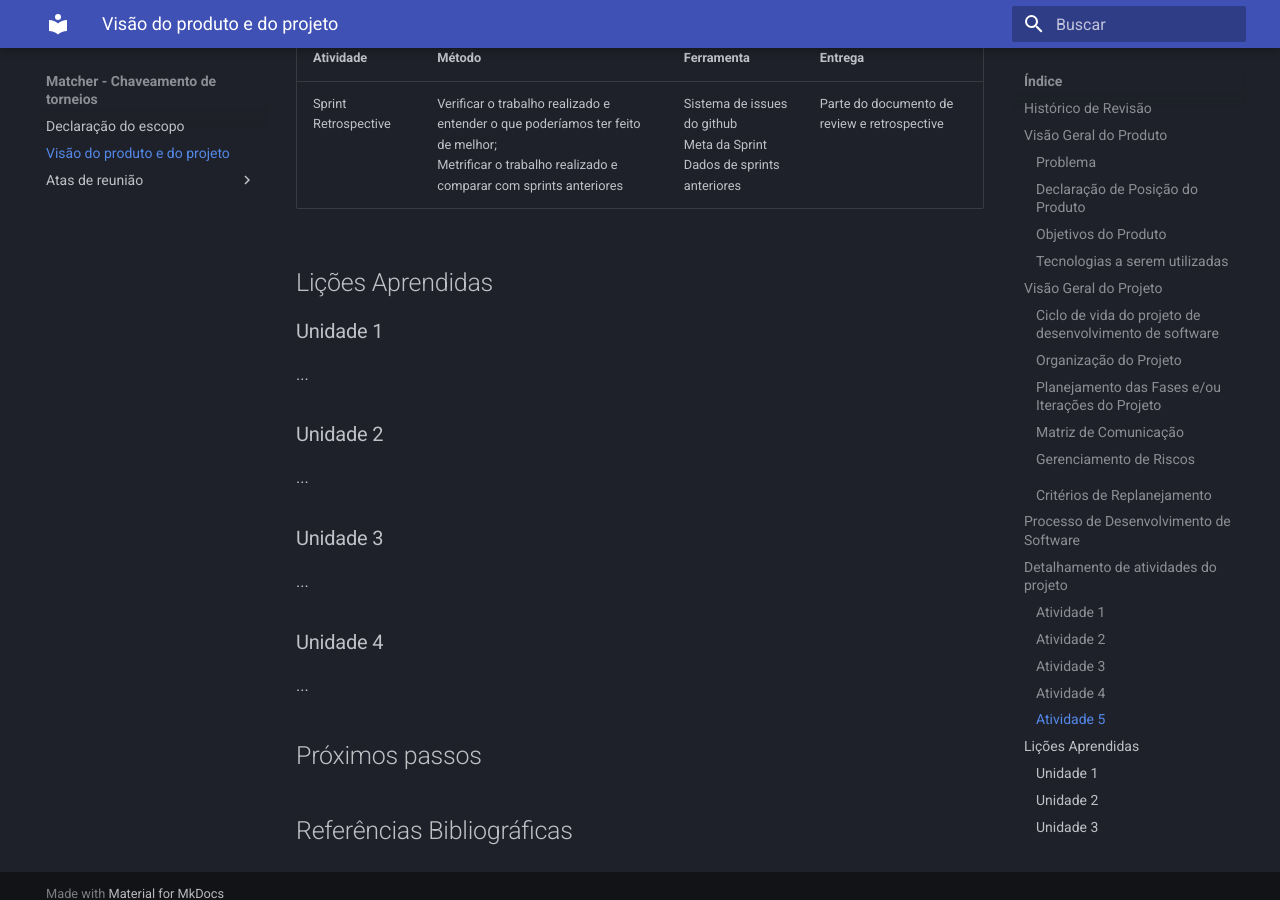
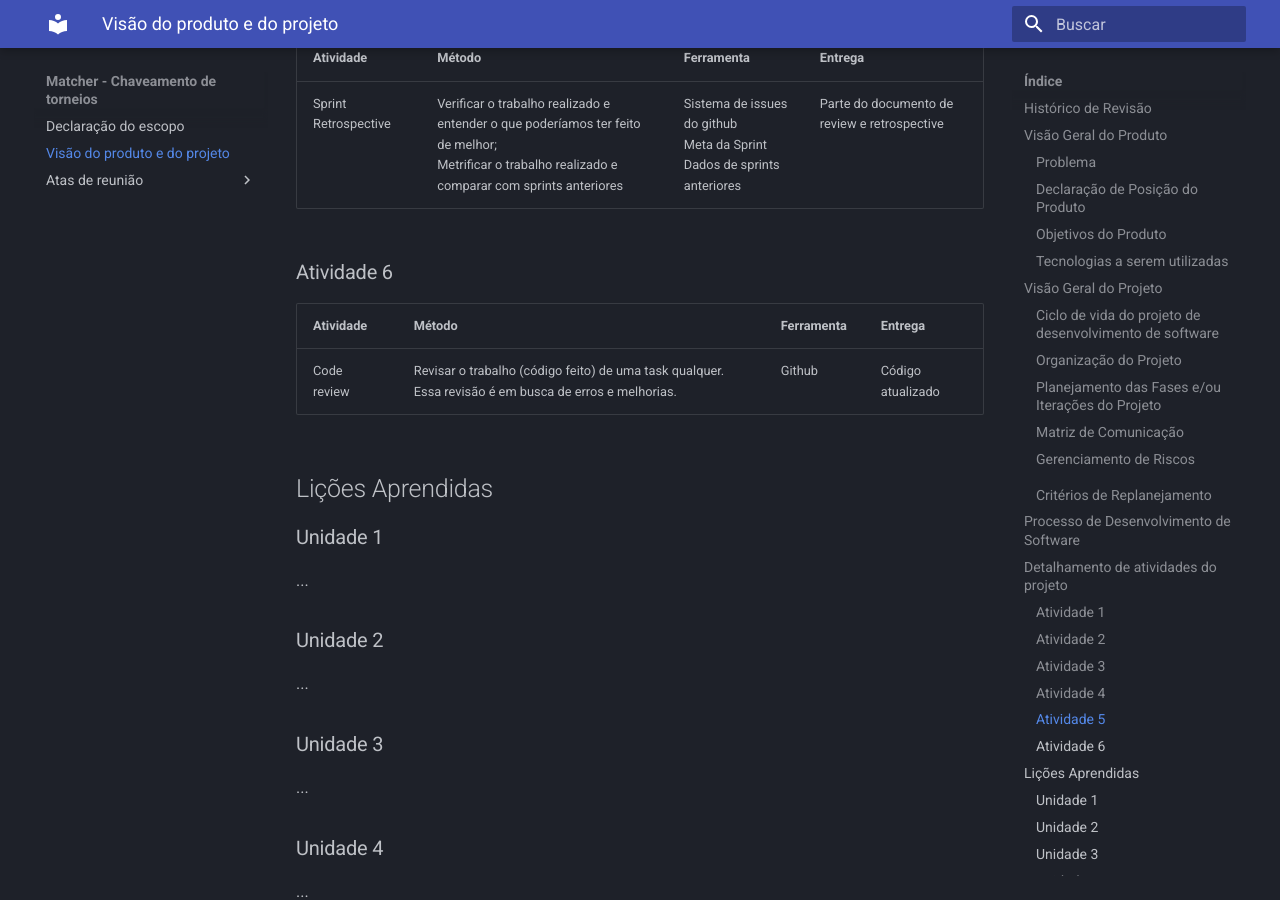
Before and after one commit to FGA0138-MDS-Ajax/2023-2-SIRIUS, an MkDocs documentation site: the page built from docs/visao-produto-projeto.md, in a window 1280 px wide and 900 px high, scrolled down 5949 px. Built offline with MkDocs 1.6.1 and Material for MkDocs 9.7.7, drawn with Linux system fonts in a browser that asks for light colours.

Commit message:
(#16): adição de mais uma atividade

```diff
--- a/docs/visao-produto-projeto.md
+++ b/docs/visao-produto-projeto.md
@@ -164,6 +164,14 @@ Vamos utilizar o framework Scrum/XP. Assim, todo o nosso processo vai ser de aco
 
 
 
+### Atividade 6
+
+| Atividade   | Método                                                       | Ferramenta | Entrega           |
+| ----------- | ------------------------------------------------------------ | ---------- | ----------------- |
+| Code review | Revisar o trabalho (código feito) de uma task qualquer. Essa revisão é em busca de erros e melhorias. | Github     | Código atualizado |
+
+
+
 ## Lições Aprendidas
 
 ### Unidade 1
```
